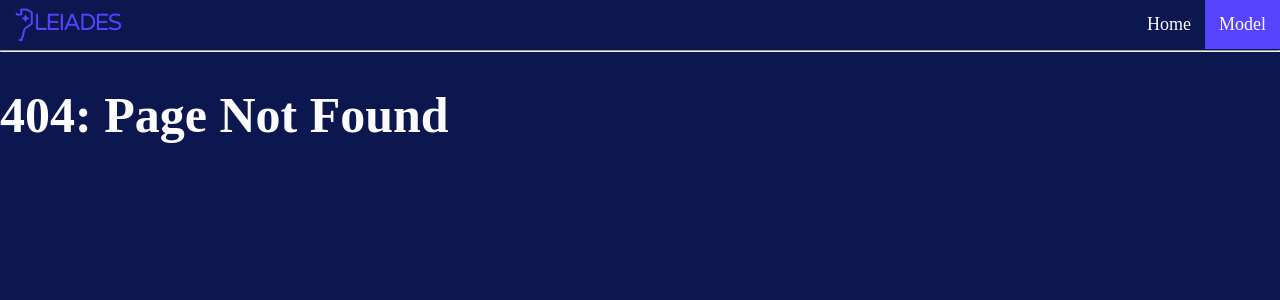
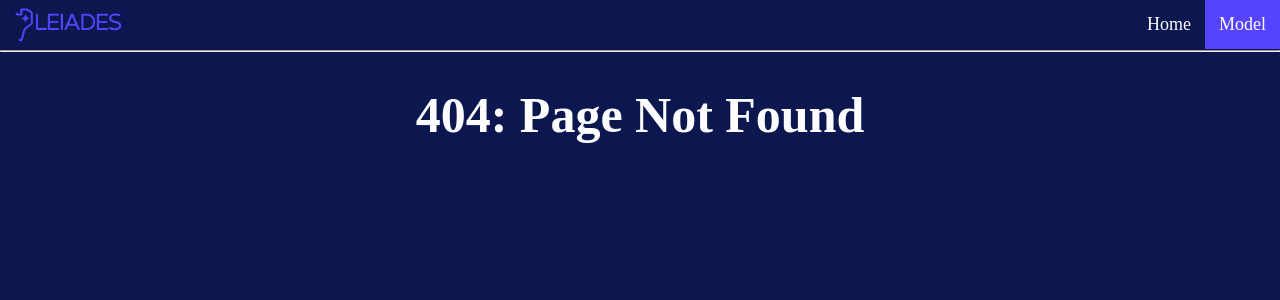
Before and after one commit to confuzzlementation/pleiades, a Flask app: template templates/404.html in a window 1280 px wide. Shown: the top 300 px of the page. Run offline with Flask 3, Linux system fonts and the light colour scheme; the template is opened without the code that fills it, so the values that code supplies are empty; parts of the project's set-up code (start-up, migrations or seed data) failed here and were passed over; some web fonts are replaced.

Commit message:
Update 404.html
very minor formatting change

```diff
--- a/templates/404.html
+++ b/templates/404.html
@@ -22,7 +22,7 @@
     </div>
     <hr>
 
-    <h1> 404: Page Not Found </h1>
+    <h1 style="text-align: center;"> 404: Page Not Found </h1>
 </div>
 
 <script src="https://unpkg.com/boxicons@2.1.4/dist/boxicons.js"></script>
```
